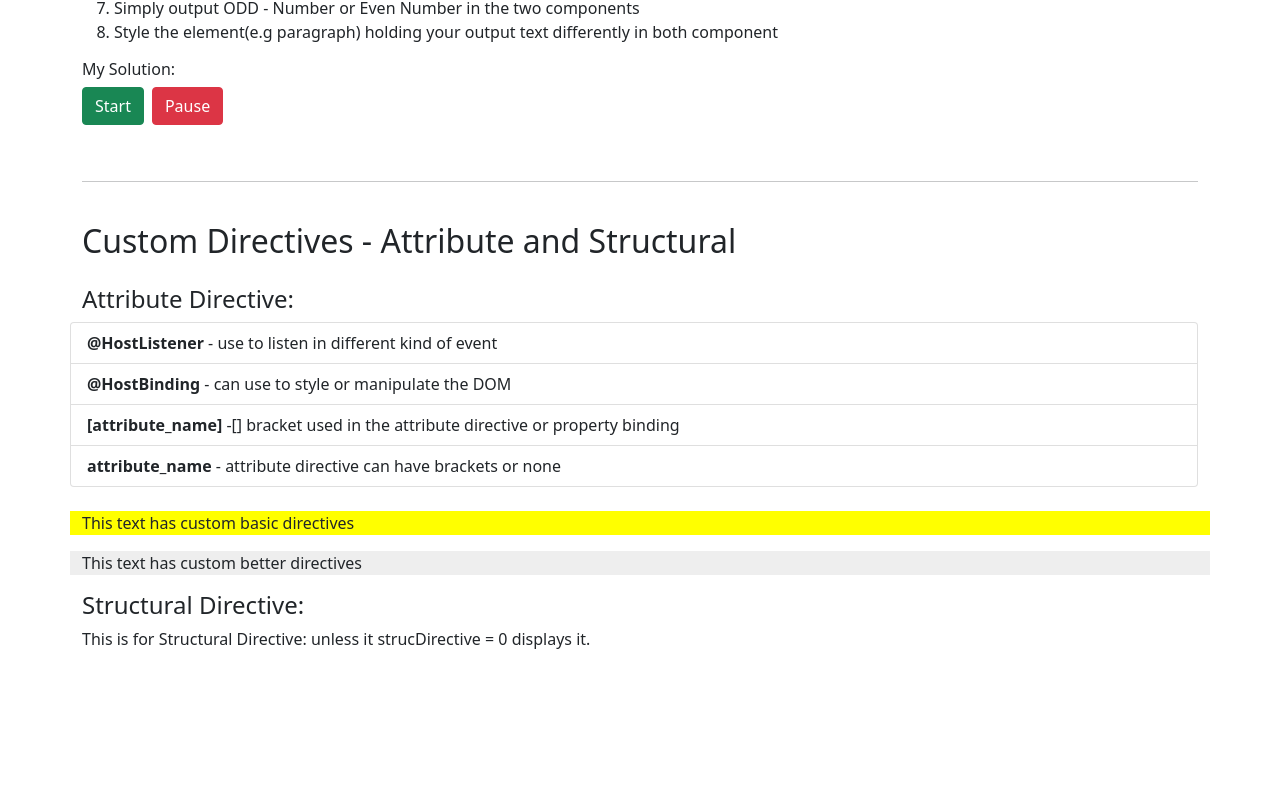
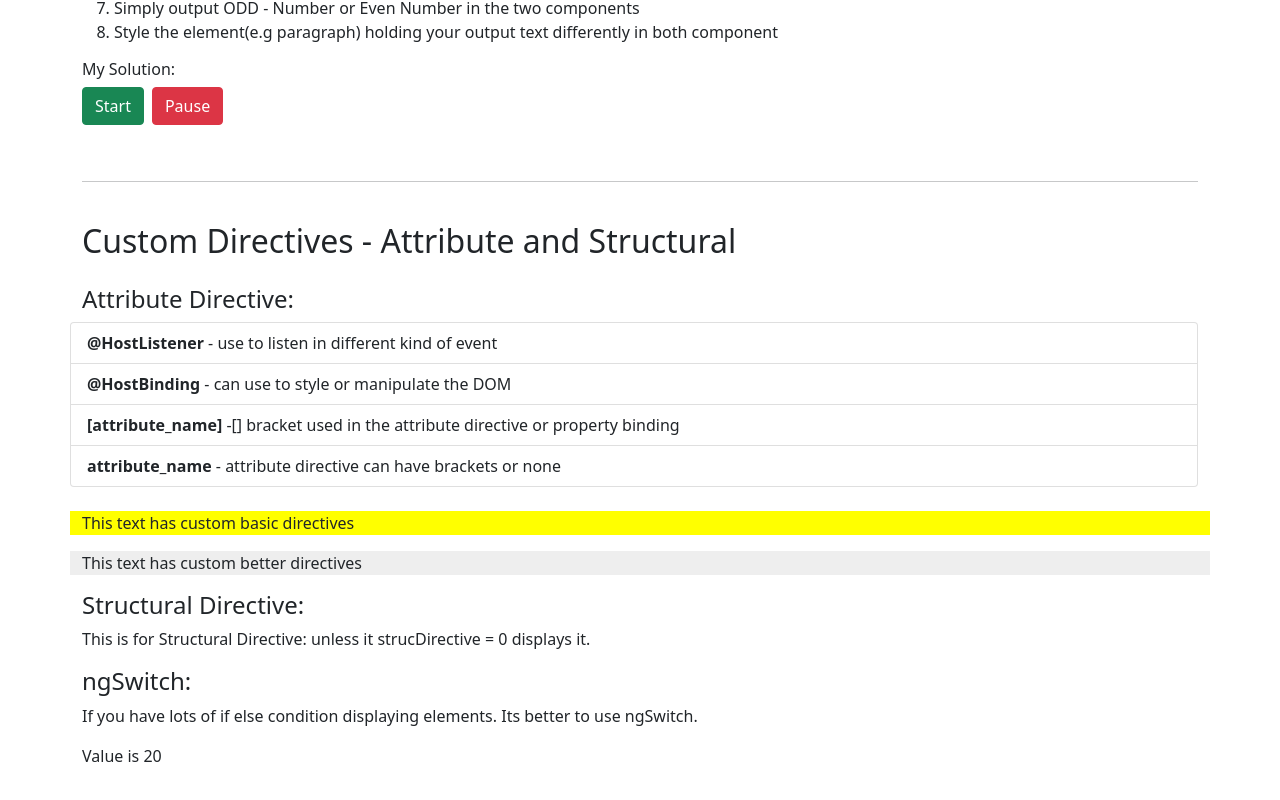
Before and after one commit to jmguevarra/angular-hello-app, an Angular app: page / in a window 1280 px wide. Shown: the part 2983-3783 px from the top of the page. Before the commit the page ends 3674 px from the top, so only its background shows below. Built offline with nearby package versions, Linux system fonts and the light colour scheme.

Commit message:
ngSwitch Directives

```diff
--- a/src/app/app.component.html
+++ b/src/app/app.component.html
@@ -57,5 +57,14 @@
         <h4 class="mt5">Structural Directive:</h4>
         <p *appUnless="strucDirective == 0">This is for Structural Directive: unless it strucDirective = 0 displays it.</p>
 
+        <h4 class="mt5">ngSwitch:</h4>
+        <p>If you have lots of  if else condition displaying elements. Its better to use ngSwitch.</p>
+        <div class="ngswith-directives" [ngSwitch]="ngSwitchValue">
+            <p *ngSwitchCase="5">Value is 5</p>
+            <p *ngSwitchCase="10">Value is 10</p>
+            <p *ngSwitchCase="15">Value is 15</p>
+            <p *ngSwitchCase="20">Value is 20</p>
+            <p *ngSwitchCase="25">Value is 25</p>
+        </div>
     </div>
 </div>
--- a/src/app/app.component.ts
+++ b/src/app/app.component.ts
@@ -9,4 +9,5 @@ export class AppComponent {
   title = 'Angular Hello';
   name = 'JM';
   strucDirective = 0;
+  ngSwitchValue = 20;
 }
```
